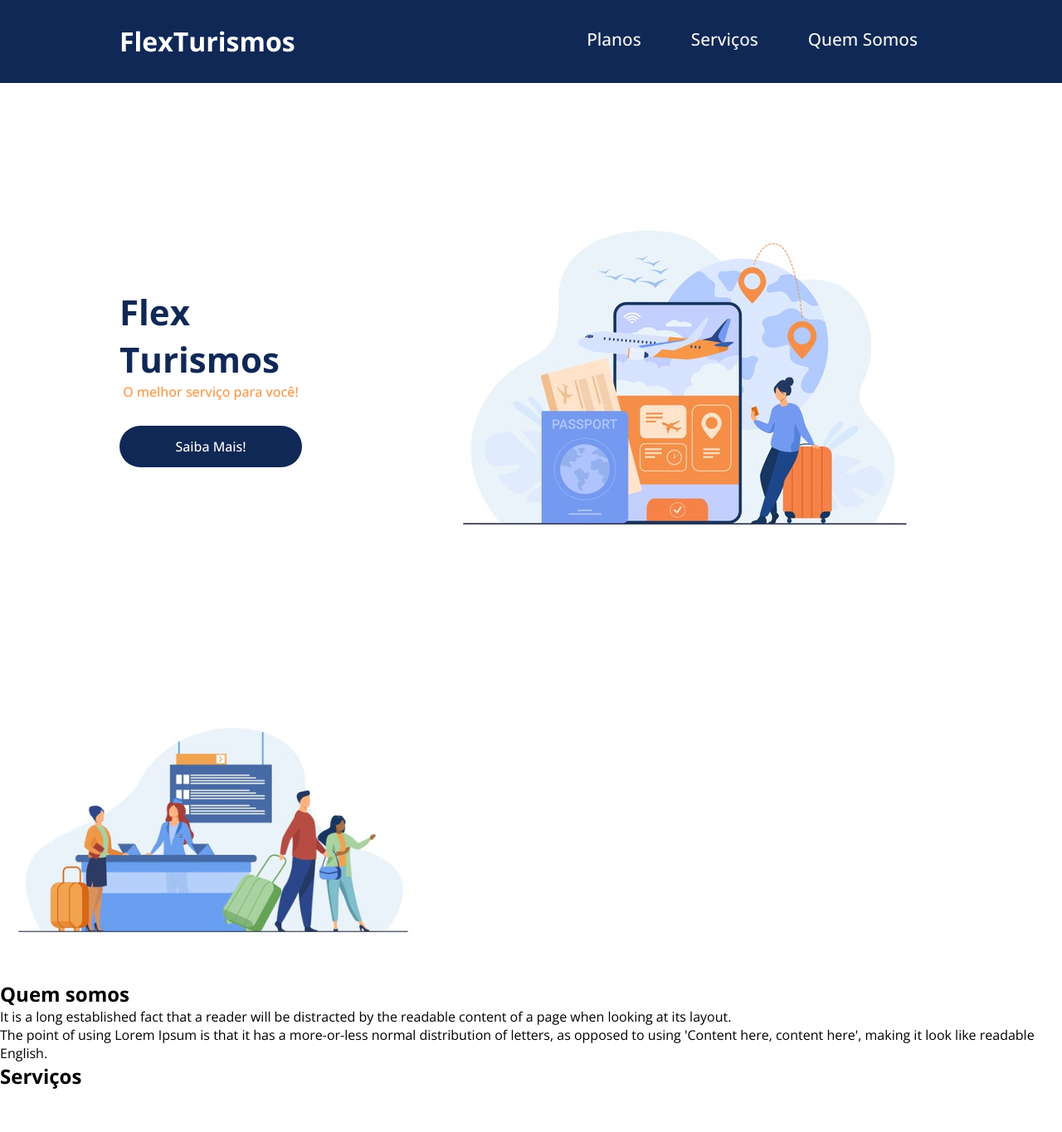
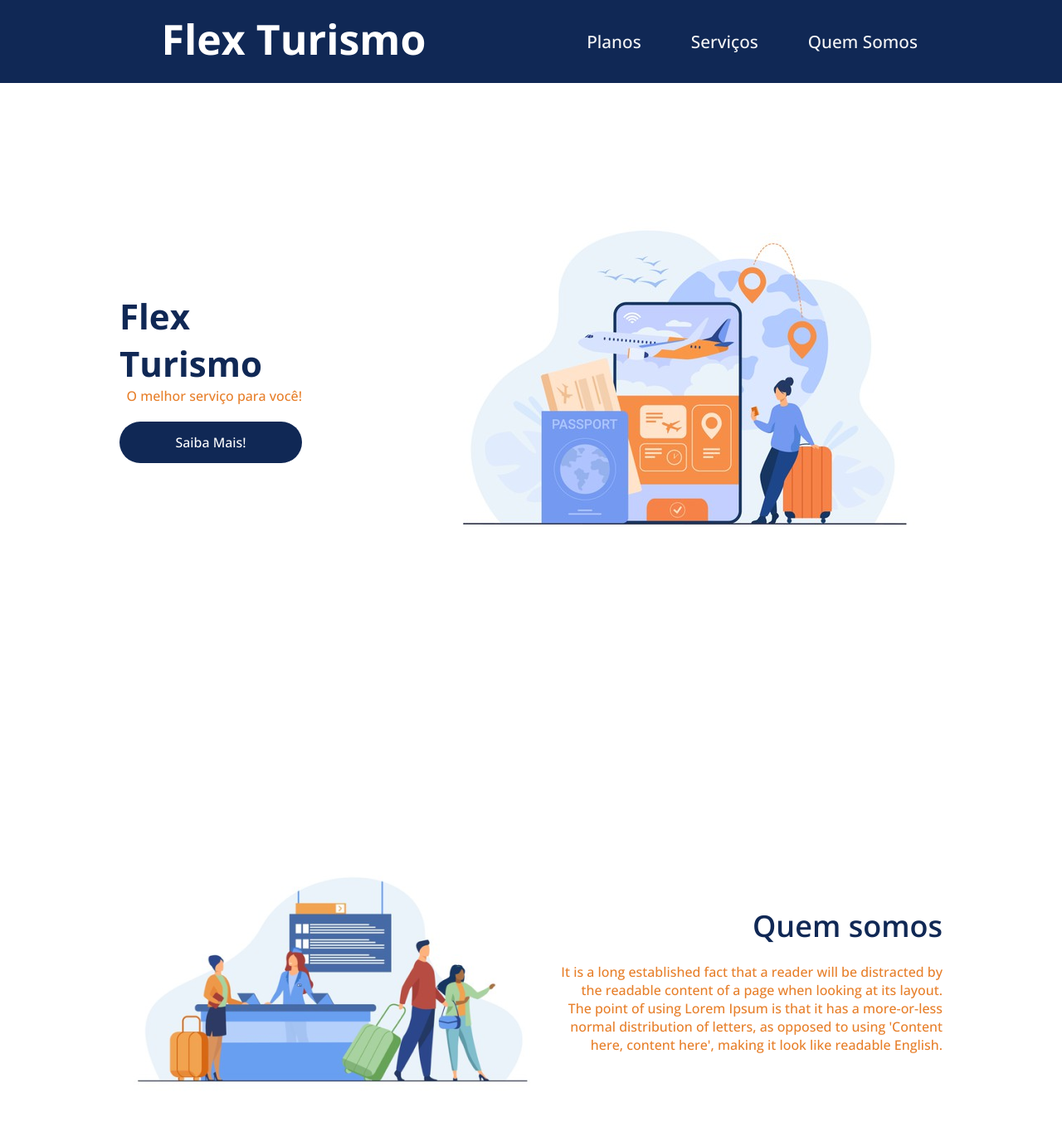
Before and after one commit to Jivasbr/dio-site-flex-turismo, a plain HTML site: page index.html in a window 1280 px wide. Shown: the top 1364 px of the page at 83% size. Drawn offline with nearby package versions, Linux system fonts and the light colour scheme.

Commit message:
Atualização de funções e ajustes de layout

```diff
--- a/index.html
+++ b/index.html
@@ -3,7 +3,7 @@
 <head>
     <meta charset="UTF-8">
     <meta name="viewport" content="width=device-width, initial-scale=1.0">
-    <title>Flex Turismos</title>
+    <title>Flex Turismo</title>
     <link rel="preconnect" href="https://fonts.googleapis.com">
     <link rel="preconnect" href="https://fonts.gstatic.com" crossorigin>
     <link href="https://fonts.googleapis.com/css2?family=Open+Sans:wght@400;500;600;700;800&display=swap" rel="stylesheet">
@@ -12,7 +12,7 @@
 <body>
     <header>
         <div class="flex-container menu">
-            <div><h1>FlexTurismos</h1></div>
+            <div><h1>Flex Turismo</h1></div>
                 <ul class="list-items">
                     <li class="li"><a href="#quem-somos" class="class1">Quem Somos</a></li>
                     <li class="li"><a href="#servicos" class="class1">Serviços</a></li>
@@ -23,7 +23,7 @@
 
     <div class="flex-container apresentacao">
         <div class="texto-apresentacao">
-            <h1>Flex <br>Turismos</h1>
+            <h1>Flex <br>Turismo</h1>
             <p>O melhor serviço para você!</p>
             <a href="">Saiba Mais!</a>
         </div>
@@ -33,12 +33,12 @@
         </div>
     </div>
 
-    <div>
+    <div class="flex-container apresentacao">
         <div>
             <img src="./images/1-quem-somos.png" alt="balcão de atendimento">
         </div>
 
-        <div>
+        <div class="texto-apresentacao">
             <h2>Quem somos</h2>
             <p>It is a long established fact that a reader will be distracted by the readable content of a page when looking at its layout. </p>
             <p>The point of using Lorem Ipsum is that it has a more-or-less normal distribution of letters, as opposed to using 'Content here, content here', making it look like readable English.</p>
--- a/style.css
+++ b/style.css
@@ -15,7 +15,7 @@ ul li {
     width: auto;
     padding-left: 20px;
     padding-right: 20px;
-    height: 98px;
+    height: 100px;
     text-align: center;
 }
 
@@ -32,7 +32,13 @@ ul li {
     .flex-container .list-items{
         flex-direction: row-reverse;
     }
-
+    .menu h1{
+        height: 100px;
+        width: 420px;
+        text-align: center;
+        line-height: 95px;
+        font-size: 50px;
+    }
 
 header{
     font-weight: 500;
@@ -43,7 +49,7 @@ header{
 
 header .list-items{
     display: flex;
-    line-height: 75px;
+    line-height: 80px;
 }
 
 .li{
@@ -51,7 +57,7 @@ header .list-items{
 }
 
 .li:hover{
-    background-color: #0e2349;
+    background-color: #fe9740;
  }
 
 header .menu{
@@ -78,8 +84,8 @@ a.class1:link {
 
   /* Quando passamos o mouse sobre o link */
   a.class1:hover {
-    font-size: 140%;
-    color: #ffffff; /*Mudamos a cor para Rosa*/
+
+    color: #102855; /*Mudamos a cor*/
     }
 
   /* Quando clicamos no link */
@@ -105,11 +111,18 @@ a.class1:link {
     margin-bottom: 0px;
         }
 
+        .texto-apresentacao h2{
+            text-align: right;
+            color: #102855;
+            font-size: 36px;
+            font-weight: 600;
+            margin-bottom: 20px;
+        }
+
         .texto-apresentacao p{
             font-weight: 500;
-            text-align: center;
-            padding-bottom: 20px;
-            color: #fa9745;
+            text-align: right;
+            color: #e77f2a;
         }
 
         .texto-apresentacao a{
@@ -125,4 +138,10 @@ a.class1:link {
             margin-bottom: 10px;
             margin-top: 10px;
             font-weight: 500;
+            margin-top: 20px;
         }
+
+        .texto-apresentacao a:hover{
+            background-color: #0e2349;
+            color: #fe9740;
+        }
```
Lines whose indentation alone changed are shown as unchanged.
